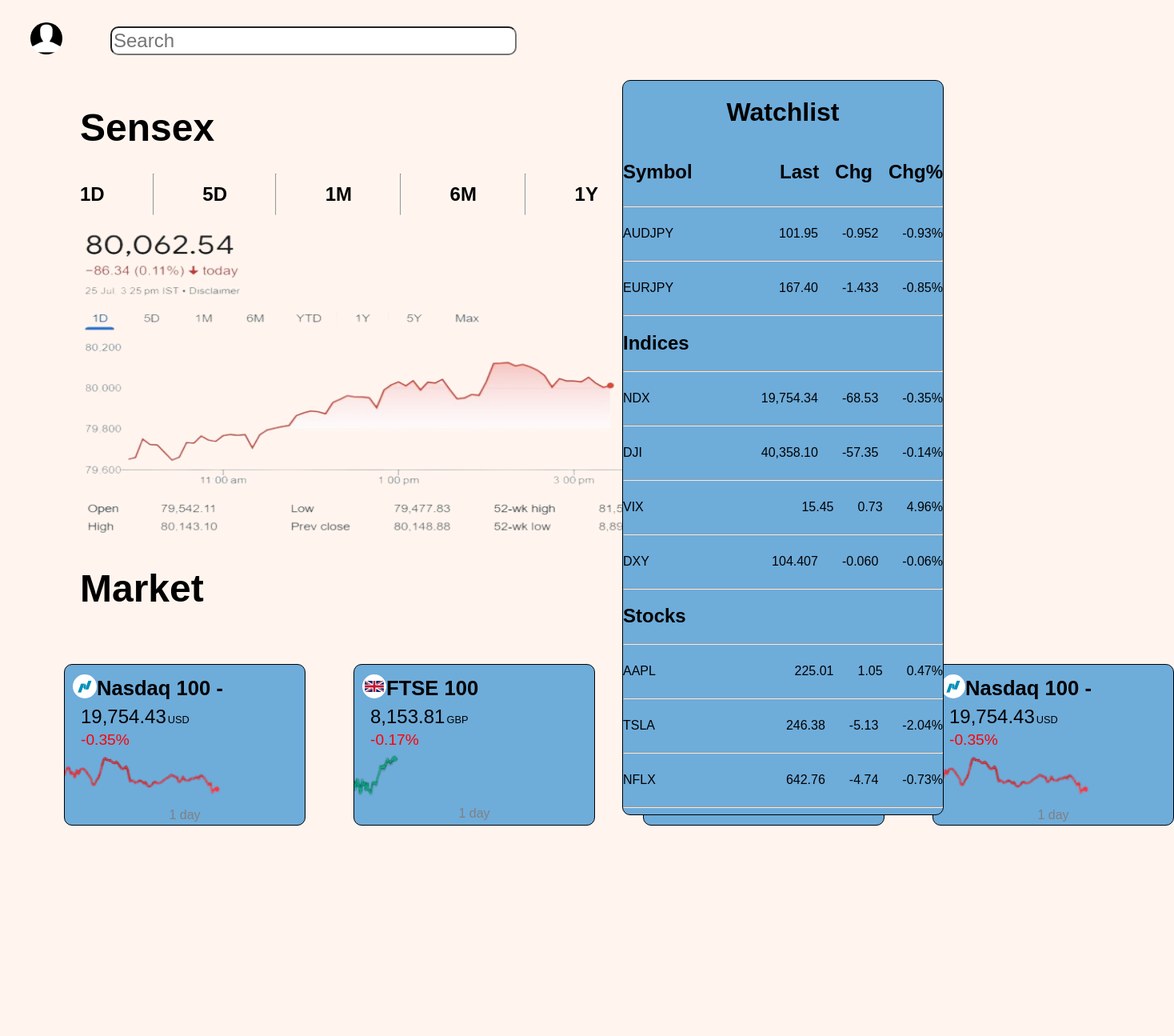
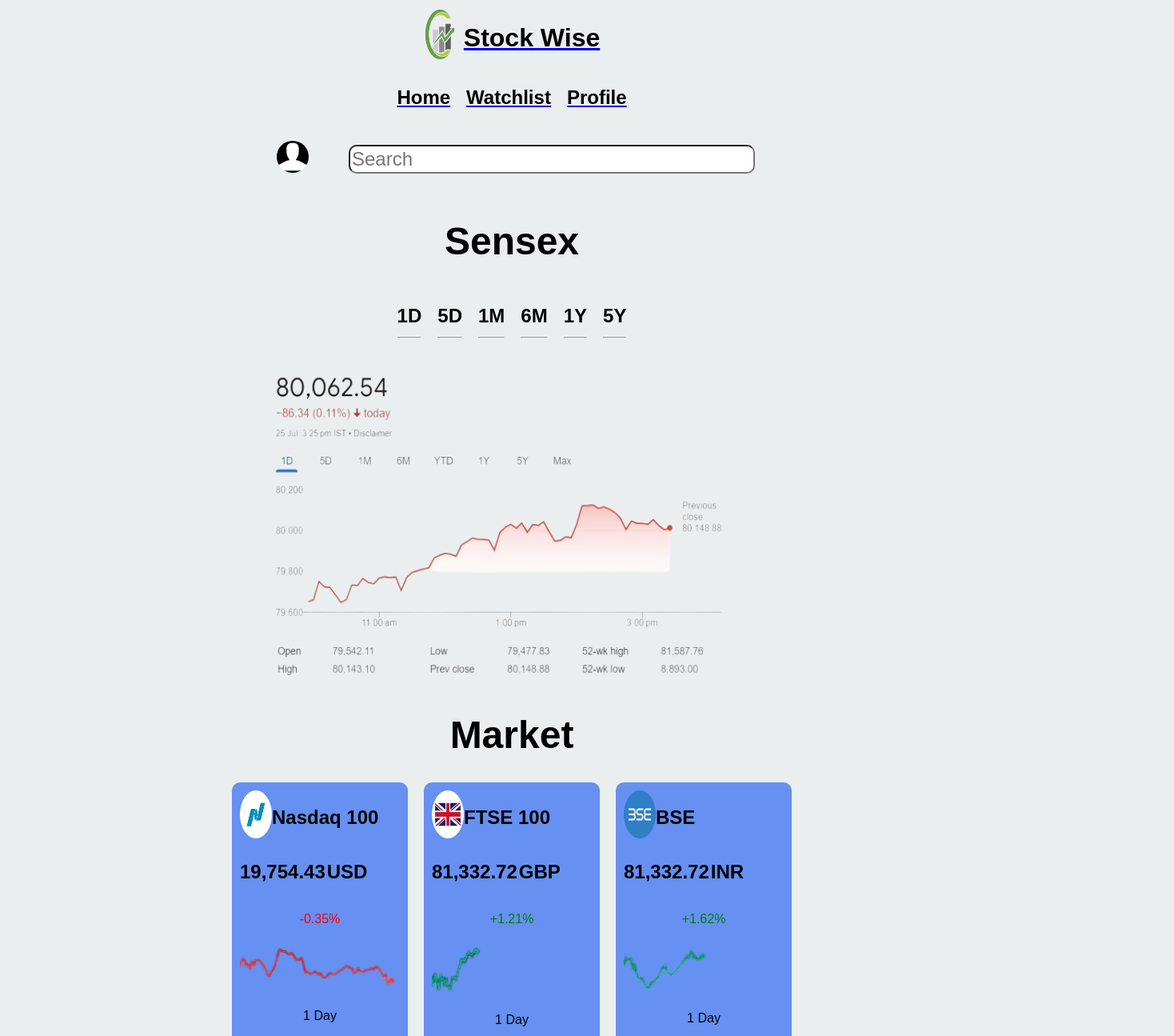
Before and after one commit to Nishit-Singhal/Stock-Wise, a React (Vite) app: page / in a window 1280 px wide. Shown: the top 1295 px of the page at 80% size, 1468 px wide, since content can reach past the window. Before the commit the page ends 1032 px from the top, so only its background shows below. Built offline with nearby package versions, Linux system fonts and the light colour scheme.

Commit message:
Stock-Wise

```diff
--- a/src/App.jsx
+++ b/src/App.jsx
@@ -2,11 +2,13 @@
 import { Routes, Route } from 'react-router-dom'
 import Home from './Layouts/Home.jsx'
 import Profile from './Profile-Page.jsx'
+import Watchlist from "./Watchlist.jsx"
 function App() {
   return (
     <Routes>
       <Route path='/' element={<Home />} />
       <Route path='/profile' element={<Profile />} />
+      <Route path="/watchlist" element={<Watchlist/>}/>
     </Routes>
   )
 }
--- a/src/Layouts/Home.jsx
+++ b/src/Layouts/Home.jsx
@@ -1,8 +1,13 @@
 import Navbar from "../Navbar.jsx"
+import Market from "../Market.jsx"
+import Sensex from "../Sensex.jsx"
+
 function Home() {
     return (
         <>
-            <Navbar />
+            <Navbar/>
+            <Sensex/>
+            <Market/>
         </>
     )
 }
--- a/src/Market.jsx
+++ b/src/Market.jsx
@@ -2,39 +2,49 @@
 export default function Market(){
     return(
         <div>
-            <h1 className="Market-Heading">Market</h1>
+            <h1 align="center" className="Market-Heading">Market</h1>
             <div className="Market">
-            <div className="Market-Div">
-                <img className="Stock-logo" src="src/assets/Nasdaq-logo.png"></img>
-                <h1 className="Market-Div-Heading">Nasdaq 100 -</h1>
-                <div className="Market-Value"><p className="Market-Num">19,754.43</p><p className="Market-Currency">USD</p></div>
-                <p className="Percentage-Negative">-0.35%</p>
-                <img className="Graph" src="src/assets/nasdaq.png"></img>
-                <p align="center" className="Days">1 day</p>
+            <div className="Market-Divs">
+                <div className="Market-Row1">
+                <img className="Market-Logo" src="src/assets/Nasdaq-logo.png"></img>
+                <h2>Nasdaq 100</h2>
+                <br></br>
+                </div>
+                <div className="Market-Value">
+                    <h2 className="Market-Num">19,754.43</h2>
+                    <h2>USD</h2>
+                </div>
+                <p align="center" className="Percentage-Loss">-0.35%</p>
+                <img src="src/assets/nasdaq.png"></img>
+                <p align="center">1 Day</p>
             </div>
-            <div className="Market-Div">
-                <img className="Stock-logo" src="src/assets/FTSE-logo.jpg"></img>
-                <h1 className="Market-Div-Heading">FTSE 100</h1>
-                <div className="Market-Value"><p className="Market-Num">8,153.81</p><p className="Market-Currency">GBP</p></div>
-                <p className="Percentage-Negative">-0.17%</p>
-                <img height="65px" className="Graph" src="src/assets/FTSE.png"></img>
-                <p align="center" className="Days">1 day</p>
+            <div className="Market-Divs">
+                <div className="Market-Row1">
+                <img className="Market-Logo" src="src/assets/FTSE-logo.jpg"></img>
+                <h2>FTSE 100</h2>
+                <br></br>
+                </div>
+                <div className="Market-Value">
+                    <h2 className="Market-Num">81,332.72</h2>
+                    <h2>GBP</h2>
+                </div>
+                <p align="center" className="Percentage-Gain">+1.21%</p>
+                <img src="src/assets/FTSE.png"></img>
+                <p align="center">1 Day</p>
             </div>
-            <div className="Market-Div">
-                <img className="Stock-logo" src="src/assets/DAX-logo.png"></img>
-                <h1 className="Market-Div-Heading">DAX</h1>
-                <div className="Market-Value"><p className="Market-Num">18,433.20</p><p className="Market-Currency">EUR</p></div>
-                <p className="Percentage-Negative">-0.67%</p>
-                <img height="65px" className="Graph" src="src/assets/DAX.png"></img>
-                <p align="center" className="Days">1 day</p>
-            </div>
-            <div className="Market-Div">
-                <img className="Stock-logo" src="src/assets/Nasdaq-logo.png"></img>
-                <h1 className="Market-Div-Heading">Nasdaq 100 -</h1>
-                <div className="Market-Value"><p className="Market-Num">19,754.43</p><p className="Market-Currency">USD</p></div>
-                <p className="Percentage-Negative">-0.35%</p>
-                <img className="Graph" src="src/assets/nasdaq.png"></img>
-                <p align="center" className="Days">1 day</p>
+            <div className="Market-Divs">
+                <div className="Market-Row1">
+                <img className="Market-Logo" src="src/assets/bse-sensex-logo.png"></img>
+                <h2>BSE</h2>
+                <br></br>
+                </div>
+                <div className="Market-Value">
+                    <h2 className="Market-Num">81,332.72</h2>
+                    <h2>INR</h2>
+                </div>
+                <p align="center" className="Percentage-Gain">+1.62%</p>
+                <img src="src/assets/DAX.png"></img>
+                <p align="center">1 Day</p>
             </div>
             </div>
         </div>
--- a/src/Navbar.jsx
+++ b/src/Navbar.jsx
@@ -1,19 +1,25 @@
 import "./index.css"
-import Watchlist from "./Watchlist.jsx"
 import { Link } from "react-router-dom"
-import Market from "./Market.jsx"
-import Sensex from "./Sensex.jsx"
 export default function Navbar(){
     return(
-        <div className="Navbar">
+        <div align="center">
+            <div>
+                <div className="Name">
+                <Link to={'/'}><img className="Logo" src="src/assets/Stock-Wise-Logo.png"></img></Link>
+                <Link to={'/'}><h1 className="App-Name">Stock Wise</h1></Link>
+                </div>
+                <div className="Navbar">
+                <Link to={'/'}><h2 className="Home-Heading">Home</h2></Link>
+                <Link to={'/watchlist'}><h2 className="Watchlist-Heading">Watchlist</h2></Link>
+                <Link to={'/profile'}><h2 className="Profile-Heading">Profile</h2></Link>
+                </div>
+            </div>
+            <div className="Searchbar_Profile_logo">
             <Link to={'/profile'}><img className="Profile-Image" src="src/assets/profile-white-icon.png"></img></Link>
             <div>
                 <input className="Searchbar" type="text" placeholder="Search"></input>
             </div>
-            <Sensex/>
-            <Market/>
-            <Watchlist/>
-
+            </div>
         </div>
     )
 }
--- a/src/Profile-Nav.jsx
+++ b/src/Profile-Nav.jsx
@@ -8,7 +8,6 @@
       <h1>John Doe</h1>
       <p>Web Developer</p>
       </div>
-      <Link to={"/"}><div className="Home-Button">Home</div></Link>
     </div>
   )
 }
--- a/src/Profile-Page.css
+++ b/src/Profile-Page.css
@@ -1,15 +1,9 @@
 body{
-    background-color:	#FFF5EE;
+    background-color:e #FAF9F6;
   }
   .profile-page-profile-photo{
     width:60px;
     margin-left:20px;
-  }
-  .Home-Button{
-    margin-top: 30px;
-    margin-left:400px;
-    font-size: 1.5rem;
-    color: black;
   }
   .profile{
     display:flex;
@@ -17,7 +11,7 @@
     margin-top: 80px;
     margin-left:auto;
     margin-right:auto;
-    background-color:#84A7A1;
+    background: color #f6e7de;;
     border: solid black;
     border-width:1px;
     width:1000px;
@@ -33,9 +27,10 @@
     border:solid black;
     border-radius:10px;
     border-width:1px;
-    background-color:#84A7A1;
+    background-color:white;
     width:300px;
     font-family:arial;
+    box-shadow:2px 2px;
   }
   .Protfolio-Heading{
     color:black;
@@ -65,9 +60,10 @@
     border:solid black;
     border-radius:10px;
     border-width:1px;
-    background-color:#84A7A1;
+    background-color:white;
     width:300px;
     font-family:arial;
+    box-shadow:2px 2px;
   }
   .StockPicks-Heading{
     color:black;
@@ -97,9 +93,10 @@
     border:solid black;
     border-radius:10px;
     border-width:1px;
-    background-color:#84A7A1;
+    background-color:white;
     width:300px;
     font-family:arial;
+    box-shadow:2px 2px;
   }
   .MarketAnalysis-Heading{
     color:black;
--- a/src/Profile-Page.jsx
+++ b/src/Profile-Page.jsx
@@ -3,9 +3,11 @@
 import ProfileNav from "./Profile-Nav.jsx"
 import StockPicks from "./Stock-Picks.jsx"
 import Market from "./Market-Analysis.jsx"
+import Navbar from "./Navbar.jsx"
 export default function Profile() {
     return (
         <div>
+            <Navbar></Navbar>
             <ProfileNav />
             <Portfolio />
             <StockPicks/>
--- a/src/Sensex.jsx
+++ b/src/Sensex.jsx
@@ -1,20 +1,15 @@
 import "./index.css"
-export default function Sensex(){
-    return(
-        <div className="Sensex">
+export default function Sensex() {
+    return (
+        <div align="center" className="Sensex">
             <h1 className="Sensex-Heading">Sensex</h1>
             <div className="Categories">
-            <div><h2>1D</h2></div>
-            <hr></hr>
-            <div><h2>5D</h2></div>
-            <hr></hr>
-            <div><h2>1M</h2></div>
-            <hr></hr>
-            <div><h2>6M</h2></div>
-            <hr></hr>
-            <div><h2>1Y</h2></div>
-            <hr></hr>
-            <div><h2>5Y</h2></div>
+                <h2>1D <hr></hr></h2>
+                <h2>5D <hr></hr></h2>
+                <h2>1M <hr></hr></h2>
+                <h2>6M <hr></hr></h2>
+                <h2>1Y <hr></hr></h2>
+                <h2>5Y <hr></hr></h2>
             </div>
             <div>
                 <img className="Data" src="src/assets/1d sensex.png"></img>
--- a/src/index.css
+++ b/src/index.css
@@ -2,8 +2,34 @@
   background-color:#ebeeef;
   font-family: Arial, Helvetica, sans-serif;
 }
+.Logo{
+  width:40px;
+  height: 70px;
+}
+.Name{
+  display: flex;
+  justify-content: center;
+  gap:10px;
+}
+.App-Name{
+  color:black;
+}
+.Navbar{
+  display: flex;
+  justify-content: center;
+  gap:20px;
+}
+.Home-Heading{
+  color:black;
+}
+.Watchlist-Heading{
+  color:black;
+}
+.Profile-Heading{
+  color:black;
+}
 .Profile-Image{
-  width:40px;
+  max-width:40px;
   border-radius: 50%;
   margin:20px 30px ;
   height:40px;
@@ -15,112 +41,14 @@
   margin:25px 20px;
   font-size: 1.5rem;
 }
-.Navbar{
+.Searchbar_Profile_logo{
   display: flex;
-  gap:10px;
+  justify-content: center;
 }
-.Watchlist{
-  width:400px;
-  position:absolute;
-  right:100px;
-  top:50px;
-  margin-right: 0px;
-  margin-left: auto;
-  margin-top: 50px;
-  border-radius: 10px;
-  border:solid black;
-  border-width: 0.5px;
-  background-color:#6EACDA;
-}
-.Watchlist-Categories{
-  display: flex;
-  justify-content: space-between;
-}
-.Watchlist-Categories1{
-  display: flex;
-  justify-content: space-between;
-  gap:20px;
-}
-.Watchlist-Values{
-  display: flex;
-  justify-content: space-between;
-}
-.Watchlist-Values1{
-  display: flex;
-  justify-content: space-between;
-  gap:30px;
-}
-.Market-Heading{
-  color:black;
-  margin-top:700px;
-  font-size: 3rem;
-  font-family: Arial, Helvetica, sans-serif;
-  position: absolute;
-  left:100px;
-}
-.Market{
-  display: flex;
-  gap:10px;
-  position: absolute;
-  left: 30px;
-  top:900px;
-}
-.Market-Div{
-  width:300px;
-  height:200px;
-  border: solid black;
-  border-width: 0.5px;
-  margin-top:-70px;
-  margin-left: 50px;
-  border-radius: 10px;
-  color:black;
-  font-size: 0.8rem;
-  background-color:#6EACDA;
-}
-.Stock-logo{
-  width: 30px;
-  border-radius:50% ;
-  margin-top:12px;
-  margin-left:10px;
-}
-.Market-Div-Heading{
-  margin-top:-30px;
-  margin-left:40px ;
-}
-.Market-Value{
-  display: flex;
-  gap:2px;
-  margin-top:-20px;
-  margin-left:10px;
-}
-.Market-Num{
-  margin-left:10px;
-  margin-top: 10px;
-  font-size: 1.5rem;
-}
-.Market-Currency{
-  margin-top: 20px;
-}
-.Percentage-Negative{
-  margin-top:-20px;
-  margin-left:20px;
-  color: red;
-  font-size:1.2rem;
-}
-.Graph{
-  margin-top: -20px;
-}
-.Days{
-  margin-top: 5px;
-  font-size: 1rem;
-  color: grey;
-}
+
 .Sensex{
   color:black;
-  position:absolute;
-  left:100px;
-  top:100px;
-
+  margin:auto;
 }
 .Sensex-Heading{
   font-size:3rem;
@@ -129,11 +57,43 @@
 .Categories{
   color:black;
   display: flex;
-  justify-content: space-between;
+  justify-content: center;
   gap:20px;
-  margin-top: -10px;
 }
 .Data{
   height:400px;
-  width: 800px;
+  max-width: 600px;
+  justify-content: center;
 }
+.Market-Heading{
+  font-size: 3rem;
+}
+.Market{
+  display:flex;
+  justify-content: center;
+  gap:20px;
+}
+.Market-Divs{
+  background-color: #6690f2;
+  padding: 10px;
+  max-width: 200px;
+  border-radius: 10px;
+}
+.Market-Logo{
+  width:40px;
+  height: 60px;
+  border-radius: 50%;
+}
+.Market-Row1{
+  display: flex;
+}
+.Percentage-Loss{
+  color:red;
+}
+.Percentage-Gain{
+  color:green;
+}
+.Market-Value{
+  display: flex;
+  gap:2px;
+}
```
Also changed, not shown: src/Watchlist.css (added, +25 -0 lines), src/Watchlist.jsx (+9 -2 lines), src/assets/Stock-Wise-Logo.png (added), src/assets/bse-sensex-logo.png (added).
